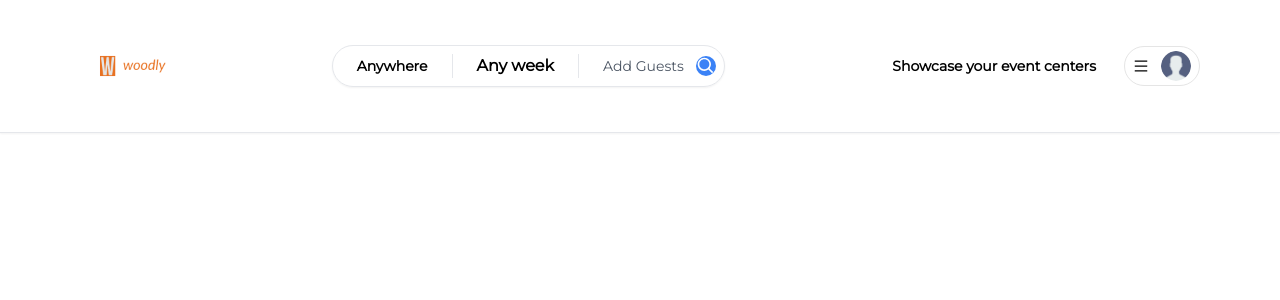
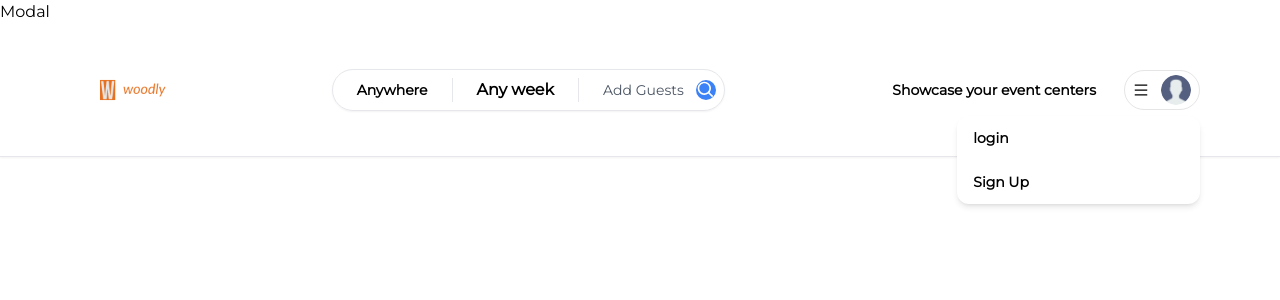
Before and after one commit to Oluwaseyi3/woodly, a Next.js app: page / in a window 1280 px wide. Both pictures are taken after a click on the element 1161 px from the left and 66 px from the top of the page. Shown: the top 300 px of the page. Built offline with nearby package versions, Linux system fonts and the light colour scheme.

Commit message:
background  ui

```diff
--- /dev/null
+++ b/app/components/ClientOnly.tsx
@@ -0,0 +1,27 @@
+"use client"
+
+import {useState, useEffect} from "react"
+
+interface ClientOnlyProps {
+ children: React.ReactNode
+}
+
+const ClientOnly:React.FC<ClientOnlyProps>  = ({children}) => {
+    const [hasMounted, setHasMounted] = useState(false)
+
+    useEffect(() => {
+       setHasMounted(true)
+    }, [])
+
+    if(!hasMounted){
+        return null
+    }
+
+    return (
+        <>
+         {children}
+        </>
+     );
+}
+
+export default ClientOnly;
--- /dev/null
+++ b/app/components/modals/Modal.tsx
@@ -0,0 +1,30 @@
+"use client"
+import {useState} from "react"
+
+interface ModalProps{
+    isOpen?: boolean;
+    onClose: () => void;
+    onSubmit: () => void;
+    title?: string;
+    body?: React.ReactElement;
+    footer?: React.ReactElement;
+    actionLabel: string;
+    disabled?: boolean;
+    secondaryAction?: () => void;
+    secondaryLabel? :string;
+}
+
+const Modal:React.FC<ModalProps> = ({
+    isOpen, onClose, onSubmit, title, body, footer, actionLabel,
+    disabled, secondaryAction, secondaryLabel
+}) => {
+
+    const [showModal, setShowModal] = useState(false)
+    return (
+        <div>
+            Modal
+        </div>
+     );
+}
+
+export default Modal;
--- /dev/null
+++ b/app/components/navbar/MenuItem.tsx
@@ -0,0 +1,23 @@
+"use client"
+
+interface MenuItemProps{
+ onClick: () => void;
+  label: string;
+}
+
+const MenuItem:React.FC<MenuItemProps> = (
+    { onClick, label }
+) => {
+    return (
+        <div
+        onClick={onClick}
+         className="
+         px-4 py-3 hover:bg-neutral-100 transition font-semibold
+         "
+        >
+           {label}
+        </div>
+     );
+}
+
+export default MenuItem;
--- a/app/components/navbar/Navbar.tsx
+++ b/app/components/navbar/Navbar.tsx
@@ -1,3 +1,4 @@
+"use client"
 import Container from "../Container";
 import Logo from "./Logo";
 import Search from "./Search";
--- a/app/components/navbar/UserMenu.tsx
+++ b/app/components/navbar/UserMenu.tsx
@@ -1,7 +1,18 @@
 "use client"
 import  {AiOutlineMenu} from "react-icons/ai"
 import Avatar from "./Avatar";
+import { useCallback, useState } from "react";
+import MenuItem from "./MenuItem";
 const UserMenu = () => {
+
+    const [isOpen, setIsOpen] = useState(false)
+
+    const toggleOpen = useCallback(() => {
+        setIsOpen((value) => (!value))
+      },
+      [],
+    )
+
     return (
         <div className="relative">
             <div className="flex flex-row items-center gap-3">
@@ -16,7 +27,7 @@ const UserMenu = () => {
                 >
                     Showcase your event centers
                 </div>
-                <div onClick={() => {}}
+                <div onClick={toggleOpen}
                 className="p-4 md:py-1 md:px-2 border-[1px] border-neutral-200
                  flex flex-row items-center gap-3 rounded-full cursor-pointer hover:shadow-md transition
                 "
@@ -27,6 +38,27 @@ const UserMenu = () => {
                   </div>
                 </div>
             </div>
+             {
+                isOpen && (
+                    <div className="
+                     absolute rounded-xl shadow-md w-[40vw] md:w-3/4 bg-white overflow-hidden right-0 top-12 text-sm
+                    ">
+                        <div className="flex flex-col cursor-pointer">
+                            <>
+                            <MenuItem
+                             onClick={() => {}}
+                             label="login"
+                            />
+
+                            <MenuItem
+                             onClick={() => {}}
+                             label="Sign Up"
+                            />
+                            </>
+                        </div>
+                    </div>
+                )
+             }
         </div>
      );
 }
--- a/app/layout.tsx
+++ b/app/layout.tsx
@@ -3,6 +3,8 @@ import {Montserrat} from "next/font/google"
 import Navbar from "./components/navbar/Navbar"
 
 import "./globals.css"
+import ClientOnly from "./components/ClientOnly"
+import Modal from "./components/modals/Modal"
 export const metadata = {
   title: 'Woodly',
   description: 'An Event Booking Platform',
@@ -21,7 +23,10 @@ export default function RootLayout({
   return (
     <html lang="en">
       <body className={font.className}>
+        <ClientOnly>
+         <Modal/>
         <Navbar/>
+        </ClientOnly>
         {children}</body>
     </html>
   )
```
Also changed, not shown: app/globals.css (line endings or trailing spaces).
